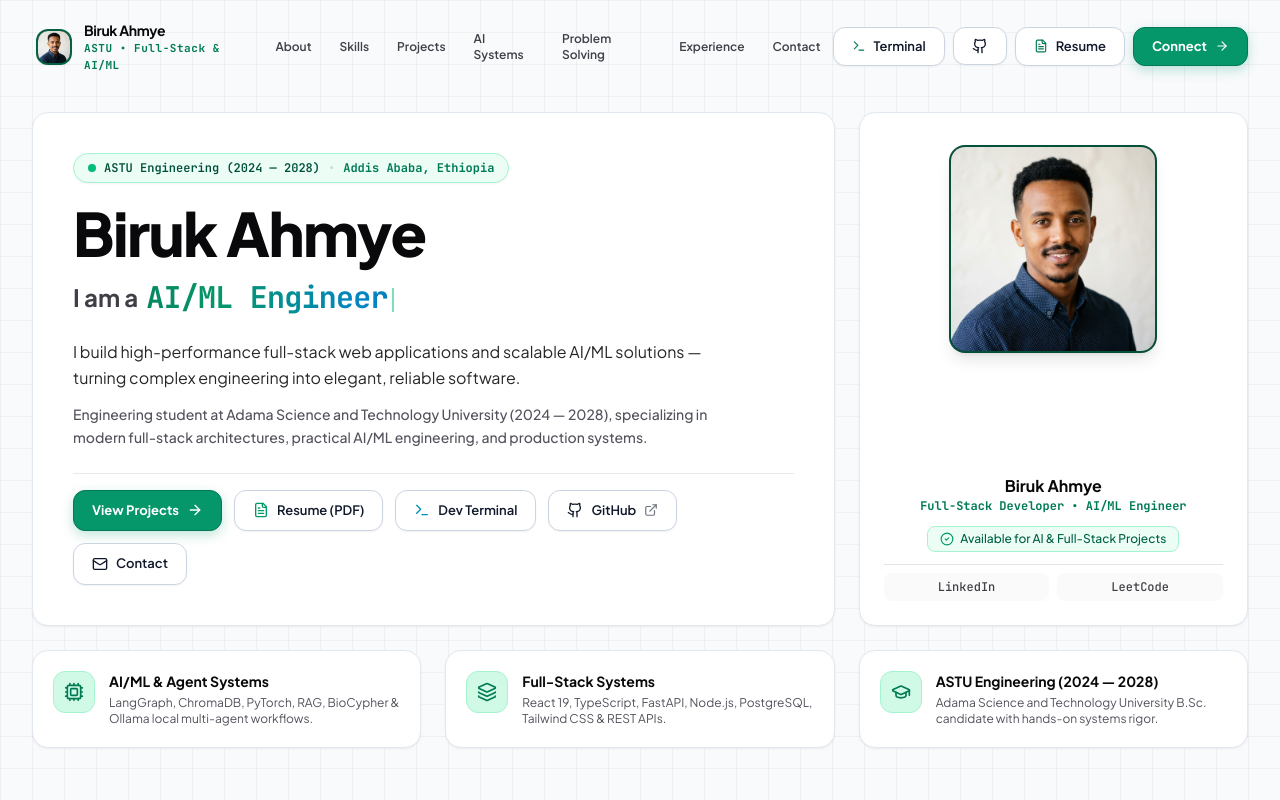
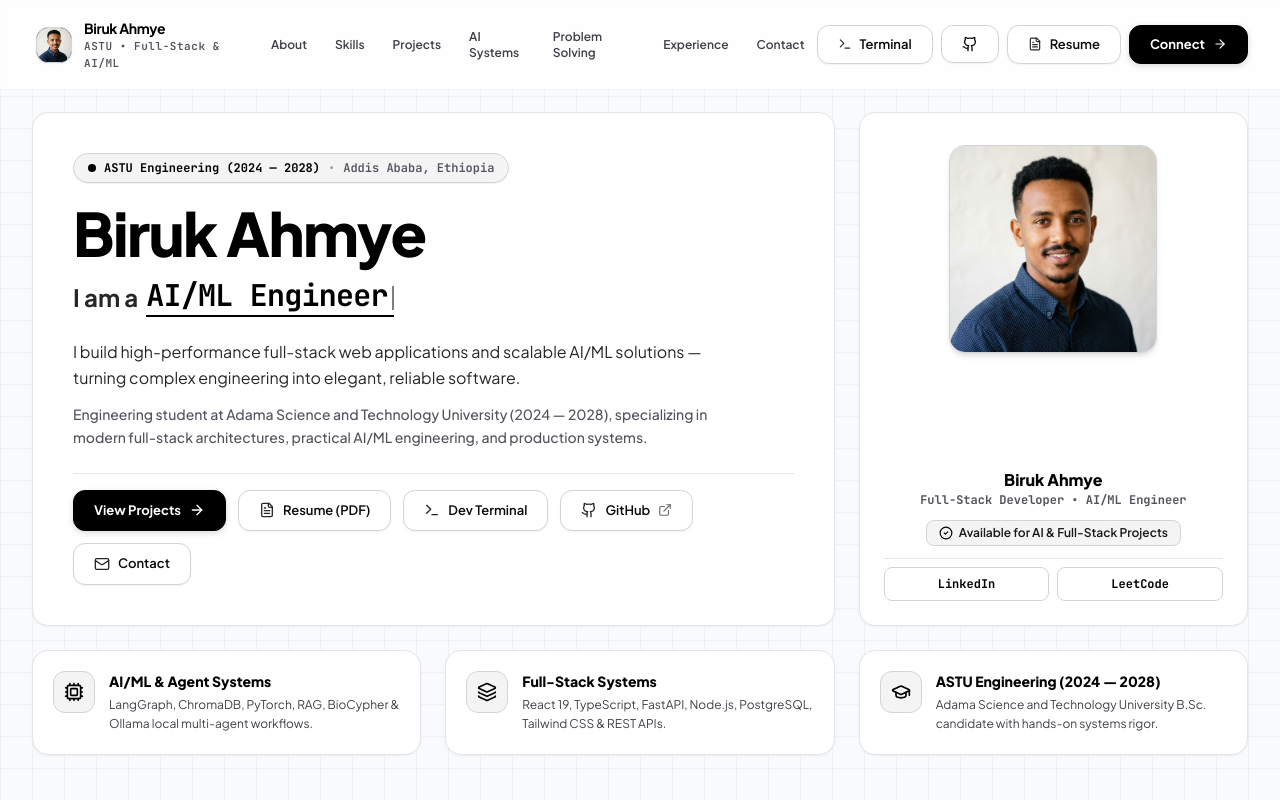
Before and after one commit to 123bruke/portfolio_final, a React (Vite) app: page / in a window 1280 px wide. Shown: the top 800 px of the page. Built offline with nearby package versions, Linux system fonts and the light colour scheme.

Commit message:
Update portfolio features

```diff
--- a/src/components/Hero.tsx
+++ b/src/components/Hero.tsx
@@ -58,7 +58,7 @@ export default function Hero({ onOpenResume, onOpenConsole }: HeroProps) {
   return (
     <section
       id="home"
-      className="relative pt-24 sm:pt-28 pb-12 sm:pb-16 flex items-center justify-center transition-colors duration-200"
+      className="relative pt-24 sm:pt-28 pb-10 sm:pb-14 flex items-center justify-center transition-colors duration-200"
     >
       <div className="max-w-7xl mx-auto px-4 sm:px-6 lg:px-8 w-full">
 
@@ -69,48 +69,45 @@ export default function Hero({ onOpenResume, onOpenConsole }: HeroProps) {
           <div className="lg:col-span-8 bento-card p-6 sm:p-8 lg:p-10 flex flex-col justify-between">
             <div>
               {/* Status & University Pill */}
-              <div className="inline-flex items-center gap-2 px-3.5 py-1.5 rounded-full bg-emerald-50 dark:bg-emerald-950/60 border border-emerald-200 dark:border-emerald-500/30 text-xs font-mono mb-5 shadow-xs">
-                <span className="relative flex h-2 w-2">
-                  <span className="animate-ping absolute inline-flex h-full w-full rounded-full bg-emerald-400 opacity-75"></span>
-                  <span className="relative inline-flex rounded-full h-2 w-2 bg-emerald-500"></span>
-                </span>
-                <span className="font-semibold text-emerald-900 dark:text-emerald-200">
+              <div className="inline-flex items-center gap-2 px-3.5 py-1.5 rounded-full bg-zinc-100 border border-zinc-300 text-xs font-mono mb-5 shadow-2xs">
+                <span className="w-2 h-2 rounded-full bg-black shrink-0" />
+                <span className="font-bold text-black">
                   ASTU Engineering (2024 — 2028)
                 </span>
-                <span className="text-zinc-300 dark:text-zinc-600">•</span>
-                <span className="text-emerald-700 dark:text-cyan-300 font-bold">
+                <span className="text-zinc-400">•</span>
+                <span className="text-zinc-600 font-semibold">
                   Addis Ababa, Ethiopia
                 </span>
               </div>
 
               {/* Main Name */}
-              <h1 className="text-3xl sm:text-5xl md:text-6xl font-black tracking-tight text-zinc-950 dark:text-white mb-3">
+              <h1 className="text-3xl sm:text-5xl md:text-6xl font-black tracking-tight text-black mb-3">
                 {PERSONAL_INFO.name}
               </h1>
 
               {/* Dynamic Role Cycler */}
               <div className="h-9 sm:h-11 flex items-center mb-5">
-                <span className="text-lg sm:text-2xl font-bold text-zinc-700 dark:text-zinc-300 mr-2">
+                <span className="text-lg sm:text-2xl font-bold text-zinc-800 mr-2">
                   I am a
                 </span>
-                <span className="text-lg sm:text-2xl md:text-3xl font-black text-gradient-animated font-mono tracking-tight">
+                <span className="text-lg sm:text-2xl md:text-3xl font-black text-black font-mono tracking-tight border-b-2 border-black pb-0.5">
                   {displayedText}
-                  <span className="inline-block w-0.5 h-5 sm:h-6 bg-emerald-500 ml-1 animate-pulse align-middle" />
+                  <span className="inline-block w-0.5 h-5 sm:h-6 bg-black ml-1 animate-pulse align-middle" />
                 </span>
               </div>
 
               {/* Taglines with High-Contrast Typography */}
-              <p className="text-sm sm:text-base text-zinc-800 dark:text-zinc-300 leading-relaxed max-w-2xl mb-3 font-normal">
+              <p className="text-sm sm:text-base text-zinc-800 leading-relaxed max-w-2xl mb-3 font-normal">
                 {PERSONAL_INFO.heroTagline}
               </p>
 
-              <p className="text-xs sm:text-sm text-zinc-600 dark:text-emerald-300/90 leading-relaxed max-w-2xl mb-6 font-medium">
+              <p className="text-xs sm:text-sm text-zinc-600 leading-relaxed max-w-2xl mb-6 font-medium">
                 {PERSONAL_INFO.heroSubTagline}
               </p>
             </div>
 
             {/* Actions Button Strip */}
-            <div className="flex flex-wrap items-center gap-3 pt-4 border-t border-zinc-200/80 dark:border-zinc-800/80">
+            <div className="flex flex-wrap items-center gap-3 pt-4 border-t border-zinc-200">
               <a
                 href="#projects"
                 className="btn-primary"
@@ -124,7 +121,7 @@ export default function Hero({ onOpenResume, onOpenConsole }: HeroProps) {
                 onClick={onOpenResume}
                 className="btn-secondary"
               >
-                <FileText className="w-4 h-4 text-emerald-600 dark:text-emerald-400" />
+                <FileText className="w-4 h-4 text-zinc-800" />
                 <span>Resume (PDF)</span>
               </button>
 
@@ -134,7 +131,7 @@ export default function Hero({ onOpenResume, onOpenConsole }: HeroProps) {
                   onClick={onOpenConsole}
                   className="btn-secondary"
                 >
-                  <Terminal className="w-4 h-4 text-cyan-600 dark:text-cyan-400" />
+                  <Terminal className="w-4 h-4 text-zinc-800" />
                   <span>Dev Terminal</span>
                 </button>
               )}
@@ -145,7 +142,7 @@ export default function Hero({ onOpenResume, onOpenConsole }: HeroProps) {
                 rel="noopener noreferrer"
                 className="btn-secondary"
               >
-                <Github className="w-4 h-4" />
+                <Github className="w-4 h-4 text-zinc-800" />
                 <span>GitHub</span>
                 <ExternalLink className="w-3.5 h-3.5 opacity-60" />
               </a>
@@ -154,7 +151,7 @@ export default function Hero({ onOpenResume, onOpenConsole }: HeroProps) {
                 href="#contact"
                 className="btn-secondary"
               >
-                <Mail className="w-4 h-4" />
+                <Mail className="w-4 h-4 text-zinc-800" />
                 <span>Contact</span>
               </a>
             </div>
@@ -163,7 +160,7 @@ export default function Hero({ onOpenResume, onOpenConsole }: HeroProps) {
           {/* Bento Cell 2: Portrait & Availability (4 cols) */}
           <div className="lg:col-span-4 bento-card p-6 flex flex-col items-center justify-between text-center">
             {/* Portrait Frame */}
-            <div className="relative w-44 h-44 sm:w-52 sm:h-52 rounded-2xl overflow-hidden border-2 border-emerald-500/40 shadow-lg bg-zinc-950 mb-4 mt-2">
+            <div className="relative w-44 h-44 sm:w-52 sm:h-52 rounded-2xl overflow-hidden border border-zinc-300 shadow-md bg-zinc-100 mb-4 mt-2">
               <img
                 src={portraitImage}
                 alt="Biruk Ahmye - Full-Stack Developer & AI/ML Engineer"
@@ -174,26 +171,26 @@ export default function Hero({ onOpenResume, onOpenConsole }: HeroProps) {
 
             {/* Quick Profile Meta */}
             <div className="w-full">
-              <div className="text-base font-bold text-zinc-950 dark:text-white">
+              <div className="text-base font-extrabold text-black">
                 Biruk Ahmye
               </div>
-              <div className="text-xs font-mono text-emerald-700 dark:text-emerald-400 font-bold mb-3">
+              <div className="text-xs font-mono text-zinc-600 font-bold mb-3">
                 Full-Stack Developer • AI/ML Engineer
               </div>
 
               {/* Status Pill */}
-              <div className="inline-flex items-center gap-1.5 px-3 py-1 rounded-lg bg-emerald-50 dark:bg-emerald-950/50 border border-emerald-200 dark:border-emerald-500/30 text-xs text-emerald-800 dark:text-emerald-300 font-medium mb-3">
-                <CheckCircle2 className="w-3.5 h-3.5 text-emerald-600 dark:text-emerald-400 shrink-0" />
+              <div className="inline-flex items-center gap-1.5 px-3 py-1 rounded-lg bg-zinc-100 border border-zinc-300 text-xs text-zinc-900 font-semibold mb-3">
+                <CheckCircle2 className="w-3.5 h-3.5 text-black shrink-0" />
                 <span>Available for AI & Full-Stack Projects</span>
               </div>
 
               {/* Verified Links */}
-              <div className="grid grid-cols-2 gap-2 text-xs font-mono font-medium pt-2 border-t border-zinc-200 dark:border-zinc-800">
+              <div className="grid grid-cols-2 gap-2 text-xs font-mono font-bold pt-2 border-t border-zinc-200">
                 <a
                   href={PERSONAL_INFO.linkedin}
                   target="_blank"
                   rel="noopener noreferrer"
-                  className="p-1.5 rounded-lg bg-zinc-50 dark:bg-zinc-800/60 hover:bg-emerald-50 dark:hover:bg-emerald-950/40 text-zinc-700 dark:text-zinc-300 hover:text-emerald-700 dark:hover:text-emerald-300 transition-colors"
+                  className="p-2 rounded-lg bg-white border border-zinc-300 hover:bg-zinc-100 text-black transition-colors"
                 >
                   LinkedIn
                 </a>
@@ -201,7 +198,7 @@ export default function Hero({ onOpenResume, onOpenConsole }: HeroProps) {
                   href={PERSONAL_INFO.leetcode}
                   target="_blank"
                   rel="noopener noreferrer"
-                  className="p-1.5 rounded-lg bg-zinc-50 dark:bg-zinc-800/60 hover:bg-emerald-50 dark:hover:bg-emerald-950/40 text-zinc-700 dark:text-zinc-300 hover:text-emerald-700 dark:hover:text-emerald-300 transition-colors"
+                  className="p-2 rounded-lg bg-white border border-zinc-300 hover:bg-zinc-100 text-black transition-colors"
                 >
                   LeetCode
                 </a>
@@ -215,42 +212,42 @@ export default function Hero({ onOpenResume, onOpenConsole }: HeroProps) {
         <div className="grid grid-cols-1 md:grid-cols-3 gap-5 sm:gap-6 mt-5 sm:mt-6">
 
           <div className="bento-card p-5 flex items-start gap-3.5">
-            <div className="p-2.5 rounded-xl bg-emerald-100 dark:bg-emerald-950/60 border border-emerald-200 dark:border-emerald-500/30 text-emerald-700 dark:text-emerald-400 shrink-0">
+            <div className="p-2.5 rounded-xl bg-zinc-100 border border-zinc-300 text-black shrink-0">
               <Cpu className="w-5 h-5" />
             </div>
             <div>
-              <div className="text-sm font-bold text-zinc-950 dark:text-white">
+              <div className="text-sm font-extrabold text-black">
                 AI/ML & Agent Systems
               </div>
-              <p className="text-xs text-zinc-600 dark:text-zinc-400 mt-1">
+              <p className="text-xs text-zinc-700 mt-1 leading-relaxed">
                 LangGraph, ChromaDB, PyTorch, RAG, BioCypher & Ollama local multi-agent workflows.
               </p>
             </div>
           </div>
 
           <div className="bento-card p-5 flex items-start gap-3.5">
-            <div className="p-2.5 rounded-xl bg-emerald-100 dark:bg-emerald-950/60 border border-emerald-200 dark:border-emerald-500/30 text-emerald-700 dark:text-emerald-400 shrink-0">
+            <div className="p-2.5 rounded-xl bg-zinc-100 border border-zinc-300 text-black shrink-0">
               <Layers className="w-5 h-5" />
             </div>
             <div>
-              <div className="text-sm font-bold text-zinc-950 dark:text-white">
+              <div className="text-sm font-extrabold text-black">
                 Full-Stack Systems
               </div>
-              <p className="text-xs text-zinc-600 dark:text-zinc-400 mt-1">
+              <p className="text-xs text-zinc-700 mt-1 leading-relaxed">
                 React 19, TypeScript, FastAPI, Node.js, PostgreSQL, Tailwind CSS & REST APIs.
               </p>
             </div>
           </div>
 
           <div className="bento-card p-5 flex items-start gap-3.5">
-            <div className="p-2.5 rounded-xl bg-emerald-100 dark:bg-emerald-950/60 border border-emerald-200 dark:border-emerald-500/30 text-emerald-700 dark:text-emerald-400 shrink-0">
+            <div className="p-2.5 rounded-xl bg-zinc-100 border border-zinc-300 text-black shrink-0">
               <GraduationCap className="w-5 h-5" />
             </div>
             <div>
-              <div className="text-sm font-bold text-zinc-950 dark:text-white">
+              <div className="text-sm font-extrabold text-black">
                 ASTU Engineering (2024 — 2028)
               </div>
-              <p className="text-xs text-zinc-600 dark:text-zinc-400 mt-1">
+              <p className="text-xs text-zinc-700 mt-1 leading-relaxed">
                 Adama Science and Technology University B.Sc. candidate with hands-on systems rigor.
               </p>
             </div>
--- a/src/components/Navbar.tsx
+++ b/src/components/Navbar.tsx
@@ -52,7 +52,7 @@ export default function Navbar({ onOpenResume, onOpenConsole }: NavbarProps) {
       className={`fixed top-0 left-0 right-0 z-50 transition-all duration-200 ${
         isScrolled
           ? 'bg-white/95 backdrop-blur-md border-b border-zinc-200 shadow-xs py-2.5'
-          : 'bg-transparent border-b border-transparent py-4'
+          : 'bg-white/80 backdrop-blur-xs border-b border-zinc-100 py-3.5'
       }`}
     >
       <div className="max-w-7xl mx-auto px-4 sm:px-6 lg:px-8 flex items-center justify-between">
@@ -62,7 +62,7 @@ export default function Navbar({ onOpenResume, onOpenConsole }: NavbarProps) {
           id="navbar-brand-link"
           className="flex items-center gap-3 group focus:outline-none rounded-md p-1"
         >
-          <div className="relative w-9 h-9 rounded-xl overflow-hidden border-2 border-emerald-500/50 shadow-xs shrink-0 bg-zinc-950 group-hover:border-emerald-500 transition-colors">
+          <div className="relative w-9 h-9 rounded-xl overflow-hidden border border-zinc-300 shadow-xs shrink-0 bg-zinc-950 group-hover:border-black transition-colors">
             <img
               src="/biruk_photo.jpg"
               alt={PERSONAL_INFO.name}
@@ -70,10 +70,10 @@ export default function Navbar({ onOpenResume, onOpenConsole }: NavbarProps) {
             />
           </div>
           <div className="flex flex-col text-left">
-            <span className="text-sm font-bold tracking-tight text-zinc-950 group-hover:text-emerald-700 transition-colors">
+            <span className="text-sm font-bold tracking-tight text-black group-hover:text-zinc-700 transition-colors">
               {PERSONAL_INFO.name}
             </span>
-            <span className="text-[11px] font-mono text-emerald-700 font-bold tracking-wider">
+            <span className="text-[11px] font-mono text-zinc-600 font-semibold tracking-wider">
               ASTU • Full-Stack & AI/ML
             </span>
           </div>
@@ -88,10 +88,10 @@ export default function Navbar({ onOpenResume, onOpenConsole }: NavbarProps) {
                 key={link.id}
                 id={`nav-link-${link.id}`}
                 href={link.href}
-                className={`px-3 py-1.5 text-xs font-semibold rounded-lg transition-colors ${
+                className={`px-3 py-1.5 text-xs rounded-lg transition-colors ${
                   isActive
-                    ? 'text-emerald-950 bg-emerald-100 border border-emerald-300 font-bold'
-                    : 'text-zinc-700 hover:text-zinc-950 hover:bg-zinc-100'
+                    ? 'text-black bg-zinc-100 border border-zinc-300 font-bold'
+                    : 'text-zinc-700 hover:text-black hover:bg-zinc-100 font-semibold'
                 }`}
               >
                 {link.label}
@@ -109,7 +109,7 @@ export default function Navbar({ onOpenResume, onOpenConsole }: NavbarProps) {
               className="btn-secondary px-2.5 py-1.5 text-xs"
               title="Open Interactive Developer Terminal"
             >
-              <Terminal className="w-3.5 h-3.5 text-emerald-700" />
+              <Terminal className="w-3.5 h-3.5 text-zinc-800" />
               <span>Terminal</span>
             </button>
           )}
@@ -120,7 +120,7 @@ export default function Navbar({ onOpenResume, onOpenConsole }: NavbarProps) {
             target="_blank"
             rel="noopener noreferrer"
             aria-label="GitHub Profile"
-            className="btn-secondary p-2 text-zinc-800"
+            className="btn-secondary p-2 text-zinc-900"
           >
             <Github className="w-4 h-4" />
           </a>
@@ -128,9 +128,9 @@ export default function Navbar({ onOpenResume, onOpenConsole }: NavbarProps) {
           <button
             id="nav-resume-button"
             onClick={onOpenResume}
-            className="btn-secondary px-3 py-1.5 text-xs"
+            className="btn-secondary px-3 py-1.5 text-xs text-zinc-900"
           >
-            <FileText className="w-3.5 h-3.5 text-emerald-700" />
+            <FileText className="w-3.5 h-3.5 text-zinc-800" />
             <span>Resume</span>
           </button>
 
--- a/src/components/SectionBorderFrame.tsx
+++ b/src/components/SectionBorderFrame.tsx
@@ -14,7 +14,7 @@ export default function SectionBorderFrame({
   return (
     <div
       id={id}
-      className={`clean-frame-container relative rounded-2xl sm:rounded-3xl p-5 sm:p-8 lg:p-10 my-8 sm:my-10 transition-colors duration-200 ${className}`}
+      className={`relative py-4 sm:py-6 ${className}`}
     >
       {children}
     </div>
--- a/src/index.css
+++ b/src/index.css
@@ -5,107 +5,97 @@
     --font-mono: 'JetBrains Mono', monospace;
 }
 
-/* Base Root & Body Setup - Light Mode Only */
+/* Base Root & Body Setup - High-Contrast Black & White */
 :root {
     color-scheme: light;
 }
 
 html, html.light {
     color-scheme: light;
+    scroll-behavior: smooth;
 }
 
 body {
-    background-color: #f8fafc;
+    background-color: #fafafa;
     color: #09090b;
     overflow-x: hidden;
-    transition: background-color 0.2s ease, color 0.2s ease;
+    font-family: var(--font-sans);
+    -webkit-font-smoothing: antialiased;
+    -moz-osx-font-smoothing: grayscale;
 }
 
-/* Clean High-Tech Grid Background (Static, Zero-GPU lag, Clean Contrast) */
+/* Subtle Minimalist Background Grid */
 .bg-clean-grid-light,
 .bg-clean-grid-dark {
     background-image:
-        linear-gradient(to right, rgba(0, 0, 0, 0.04) 1px, transparent 1px),
-        linear-gradient(to bottom, rgba(0, 0, 0, 0.04) 1px, transparent 1px);
+        linear-gradient(to right, rgba(0, 0, 0, 0.035) 1px, transparent 1px),
+        linear-gradient(to bottom, rgba(0, 0, 0, 0.035) 1px, transparent 1px);
     background-size: 32px 32px;
 }
 
-/* Crisp Section Typography Tokens */
+/* Crisp Solid Black Typography */
 .text-gradient-title {
-    background: linear-gradient(135deg, #09090b 0%, #064e3b 50%, #047857 100%);
-    -webkit-background-clip: text;
-    -webkit-text-fill-color: transparent;
-    background-clip: text;
+    color: #09090b !important;
+    font-weight: 800;
+    letter-spacing: -0.03em;
 }
 
 .text-gradient-animated {
-    background: linear-gradient(90deg, #047857 0%, #059669 30%, #0284c7 60%, #065f46 100%);
-    background-size: 200% auto;
-    -webkit-background-clip: text;
-    -webkit-text-fill-color: transparent;
-    background-clip: text;
-    animation: shine-text 6s linear infinite;
+    color: #000000 !important;
+    font-weight: 800;
+    border-bottom: 2.5px solid #000000;
+    padding-bottom: 2px;
 }
 
-@keyframes shine-text {
-    to {
-        background-position: 200% center;
-    }
-}
-
-/* Modern Bento Card Style */
+/* Ultra-Clean Modern Bento Card */
 .bento-card {
     background-color: #ffffff;
-    border: 1px solid #e2e8f0;
+    border: 1px solid #e4e4e7;
     border-radius: 1rem;
-    box-shadow: 0 1px 3px 0 rgba(0, 0, 0, 0.05), 0 1px 2px -1px rgba(0, 0, 0, 0.05);
+    box-shadow: 0 1px 3px 0 rgba(0, 0, 0, 0.04), 0 1px 2px -1px rgba(0, 0, 0, 0.04);
     transition: all 0.2s cubic-bezier(0.16, 1, 0.3, 1);
 }
 
 .bento-card:hover {
-    border-color: rgba(16, 185, 129, 0.6);
+    border-color: #a1a1aa;
     transform: translateY(-2px);
-    box-shadow: 0 10px 25px -5px rgba(0, 0, 0, 0.08), 0 0 15px -3px rgba(16, 185, 129, 0.12);
+    box-shadow: 0 10px 25px -5px rgba(0, 0, 0, 0.08), 0 0 1px 1px rgba(0, 0, 0, 0.04);
 }
 
-/* Glass Card Fallback & Utility */
-.glass-card {
+/* Minimalist Clean Frame (Un-boxed, Light, Crisp) */
+.clean-frame-container {
+    border-radius: 1.25rem;
+    border: 1px solid #e4e4e7;
     background-color: #ffffff;
-    border: 1px solid #e2e8f0;
-    box-shadow: 0 1px 3px 0 rgba(0, 0, 0, 0.05);
-    transition: all 0.2s cubic-bezier(0.16, 1, 0.3, 1);
+    box-shadow: 0 1px 4px 0 rgba(0, 0, 0, 0.03);
 }
 
-.glass-card:hover {
-    border-color: rgba(16, 185, 129, 0.5);
-    box-shadow: 0 8px 24px -4px rgba(0, 0, 0, 0.06);
-}
-
-/* High-Contrast Action Buttons */
+/* High-Contrast Black & White Action Buttons */
 .btn-3d-gradient,
 .btn-primary {
     display: inline-flex;
     align-items: center;
     justify-content: center;
     gap: 0.5rem;
-    padding: 0.625rem 1.125rem;
+    padding: 0.625rem 1.25rem;
     border-radius: 0.75rem;
     font-size: 0.8125rem;
     font-weight: 700;
-    background-color: #059669;
+    background-color: #000000;
     color: #ffffff;
-    border: 1px solid #047857;
-    box-shadow: 0 4px 12px 0 rgba(5, 150, 105, 0.25);
+    border: 1px solid #000000;
+    box-shadow: 0 2px 6px 0 rgba(0, 0, 0, 0.15);
     transition: all 0.2s cubic-bezier(0.16, 1, 0.3, 1);
     cursor: pointer;
 }
 
 .btn-3d-gradient:hover,
 .btn-primary:hover {
-    background-color: #047857;
+    background-color: #27272a;
     color: #ffffff;
+    border-color: #27272a;
     transform: translateY(-1px);
-    box-shadow: 0 6px 16px 0 rgba(5, 150, 105, 0.35);
+    box-shadow: 0 4px 12px 0 rgba(0, 0, 0, 0.2);
 }
 
 .btn-3d-transparent,
@@ -114,13 +104,13 @@ body {
     align-items: center;
     justify-content: center;
     gap: 0.5rem;
-    padding: 0.625rem 1.125rem;
+    padding: 0.625rem 1.25rem;
     border-radius: 0.75rem;
     font-size: 0.8125rem;
     font-weight: 600;
     background-color: #ffffff;
-    color: #0f172a;
-    border: 1px solid #cbd5e1;
+    color: #09090b;
+    border: 1px solid #d4d4d8;
     box-shadow: 0 1px 2px 0 rgba(0, 0, 0, 0.05);
     transition: all 0.2s cubic-bezier(0.16, 1, 0.3, 1);
     cursor: pointer;
@@ -128,26 +118,18 @@ body {
 
 .btn-3d-transparent:hover,
 .btn-secondary:hover {
-    background-color: #f1f5f9;
-    color: #059669;
-    border-color: #94a3b8;
+    background-color: #f4f4f5;
+    color: #000000;
+    border-color: #71717a;
     transform: translateY(-1px);
 }
 
-/* Zero Delays - Instant Visibility (Remove loading sections & blur jumps) */
+/* Zero Delays - Instant Visibility */
 .reveal-on-scroll {
     opacity: 1 !important;
     transform: none !important;
     filter: none !important;
     transition: none !important;
-}
-
-/* Minimalist Clean Frame */
-.clean-frame-container {
-    border-radius: 1.5rem;
-    border: 1px solid #e2e8f0;
-    background-color: #ffffff;
-    box-shadow: 0 4px 20px -4px rgba(0, 0, 0, 0.05);
 }
 
 /* Interactive Dev Terminal & Code Block */
@@ -156,11 +138,6 @@ body {
     border: 1px solid #30363d;
     border-radius: 0.75rem;
     font-family: var(--font-mono);
-}
-
-html.light .terminal-window {
-    background-color: #f6f8fa;
-    border: 1px solid #d0d7de;
 }
 
 /* Custom Scrollbar */
@@ -174,16 +151,12 @@ html.light .terminal-window {
 }
 
 ::-webkit-scrollbar-thumb {
-    background: rgba(16, 185, 129, 0.3);
+    background: rgba(0, 0, 0, 0.2);
     border-radius: 9999px;
 }
 
-html.light ::-webkit-scrollbar-thumb {
-    background: rgba(5, 150, 105, 0.4);
-}
-
 ::-webkit-scrollbar-thumb:hover {
-    background: rgba(16, 185, 129, 0.6);
+    background: rgba(0, 0, 0, 0.4);
 }
 
 @media print {
```
